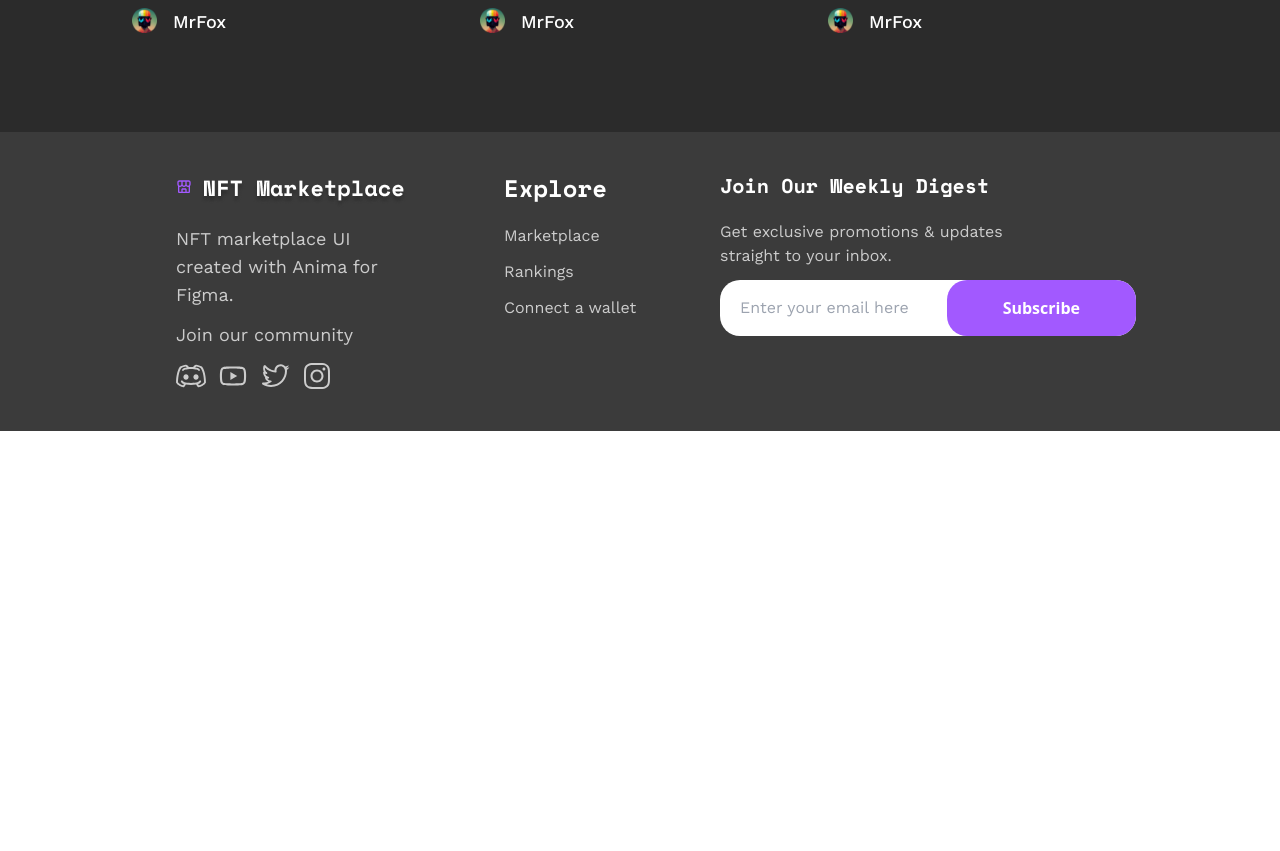
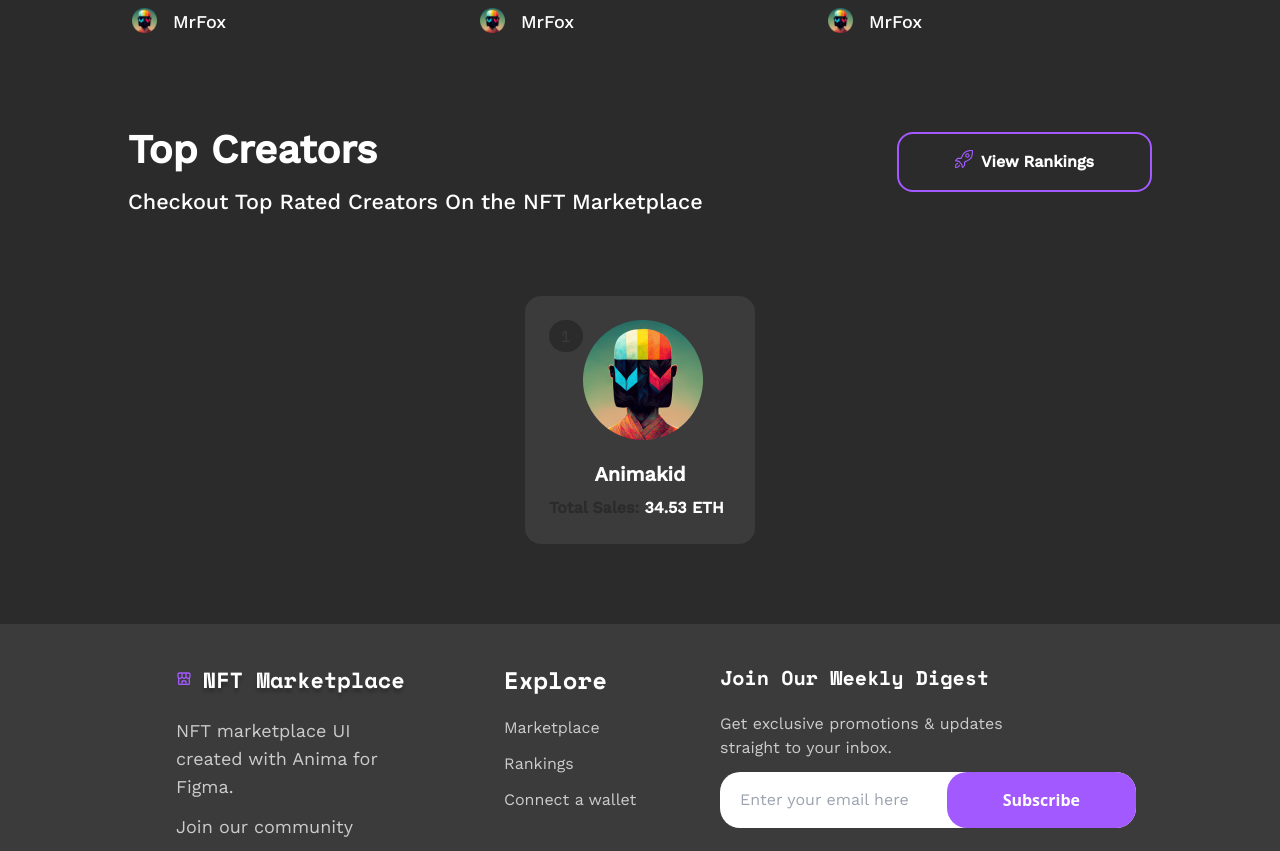
Before and after one commit to Judge-Paul/nft-marketplace, a React (Vite) app: page / in a window 1280 px wide. Shown: the part 1443-2294 px from the top of the page. Before the commit the page ends 1874 px from the top, so only its background shows below. Built offline with nearby package versions, Linux system fonts and the light colour scheme.

Commit message:
feat: design creator card

```diff
--- /dev/null
+++ b/src/components/Creators.jsx
@@ -0,0 +1,38 @@
+import React from "react";
+import { motion } from "framer-motion";
+import { SlRocket } from "react-icons/sl";
+import Animakid from "../assets/artists-avatars/Animakid.png"
+
+export default function Creators() {
+    return (
+        <div className="mt-20 mb-20 font-workSans px-8 sm:px-32 text-white">
+            <div className="flex justify-between">
+                <div>
+                    <h4 className="text-3xl md:text-[2.5rem] font-bold">
+                        Top Creators
+                    </h4>
+                    <p className="text-lg sm:text-[1.35rem] mt-5 font-medium mb-20">
+                        Checkout Top Rated Creators On the NFT Marketplace
+                    </p>
+                </div>
+                <motion.button
+                    className="bg-transparent border-2 border-[#A259FF] h-full flex px-14 py-4 rounded-2xl font-semibold truncate"
+                    whileHover={{ scale: 0.92 }}
+                >
+                    <SlRocket className="mr-2 text-lg text-[#A259FF]" />
+                    View Rankings
+                </motion.button>
+            </div>
+            <div className="flex justify-center gap-7 place-center">
+                <div className="bg-[#3B3B3B] p-6 rounded-2xl">
+                    <div className="mb-5 flex pr-7">
+                        <h4 className="text-[#3B3B3B] bg-[#2B2B2B] rounded-full h-full px-3 py-1 font-spaceMono">1</h4>
+                        <img src={Animakid} alt="" />
+                    </div>
+                    <h4 className="text-center font-semibold text-xl">Animakid</h4>
+                    <p className="text-[#2B2B2B] font-semibold text-md pt-2">Total Sales: <span className="text-white text-md">34.53 ETH</span></p>
+                </div>
+            </div>
+        </div>
+    )
+}
--- a/src/components/cards/TrendingCard.jsx
+++ b/src/components/cards/TrendingCard.jsx
@@ -19,7 +19,7 @@ export default function TrendingCard({img1, img2, img3, total, artist, title, av
                 </motion.div>
                 <motion.div whileHover={{ scale: 0.92 }} className="bg-[#A259FF] rounded-2xl flex justify-center items-center">
                     <Link to="/nft">
-                        <h4 className="font-spaceMono text-2xl font-semibold">{total}</h4>
+                        <h4 className="font-spaceMono text-xl sm:text-2xl font-semibold">{total}</h4>
                     </Link>
                 </motion.div>
             </div>
--- a/src/pages/HomePage.jsx
+++ b/src/pages/HomePage.jsx
@@ -1,4 +1,5 @@
 import React from "react";
+import Creators from "../components/Creators";
 import Home from "../components/Home";
 import Trending from "../components/Trending";
 
@@ -7,6 +8,7 @@ export default function HomePage() {
         <>
             <Home />
             <Trending />
+            <Creators />
         </>
     )
 }
```
